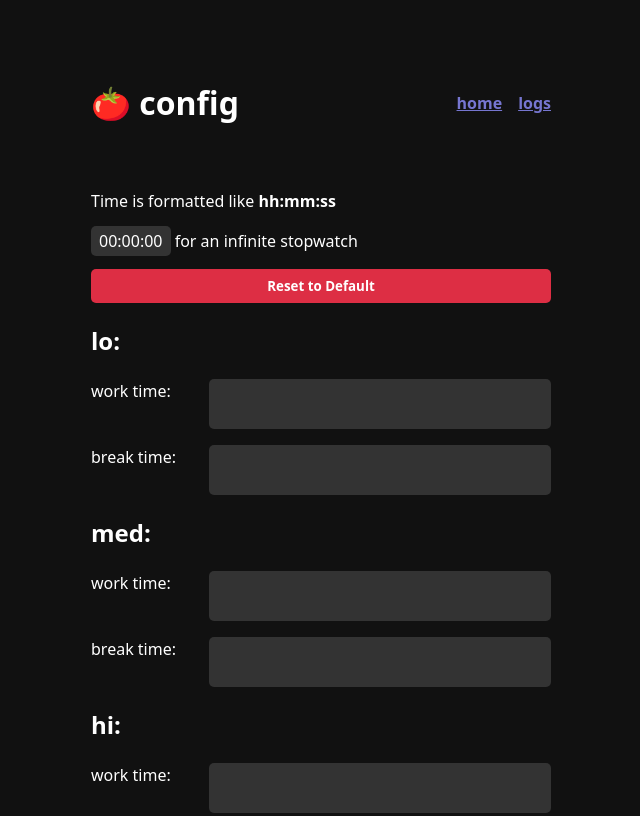
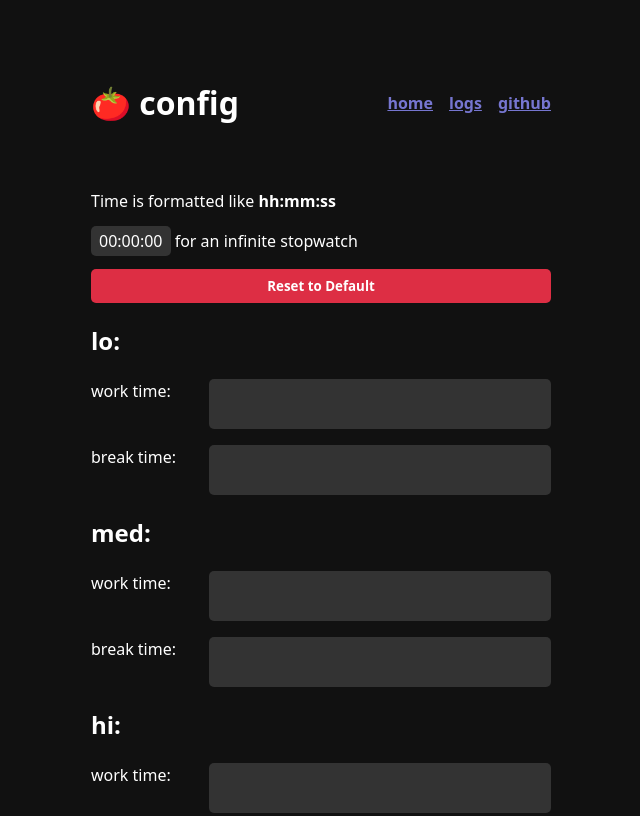
Before and after one commit to RAOEUS/progodoro, a website: page public/config.html in a window 1280 px wide. Shown: the top 816 px of the page, without its empty margins (319-959 px from the left). Drawn offline with Linux system fonts and the light colour scheme; no server answers.

Commit message:
Add link to github project

```diff
--- a/public/config.html
+++ b/public/config.html
@@ -21,6 +21,9 @@
         </a>
         <a href="/logs">
           <li>logs</li>
+        </a>
+        <a href="https://github.com/RAOEUS/progodoro">
+          <li>github</li>
         </a>
       </ul>
     </nav>
```
Also changed, not shown: public/index.html (+3 -0 lines), public/logs.html (+3 -0 lines).
